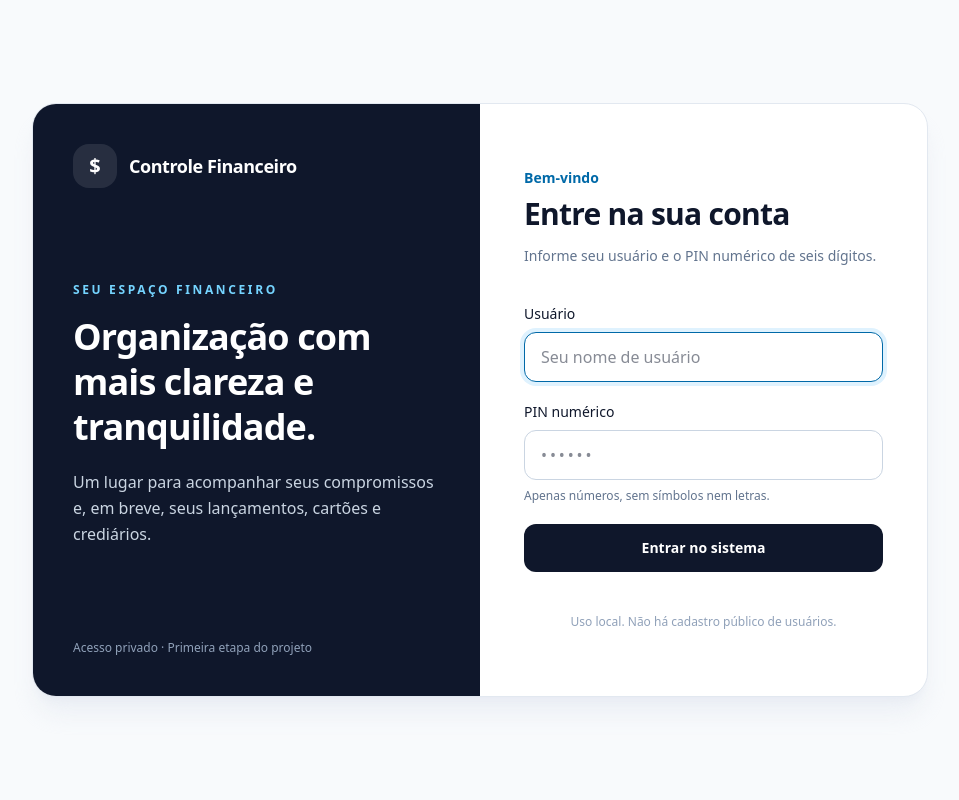
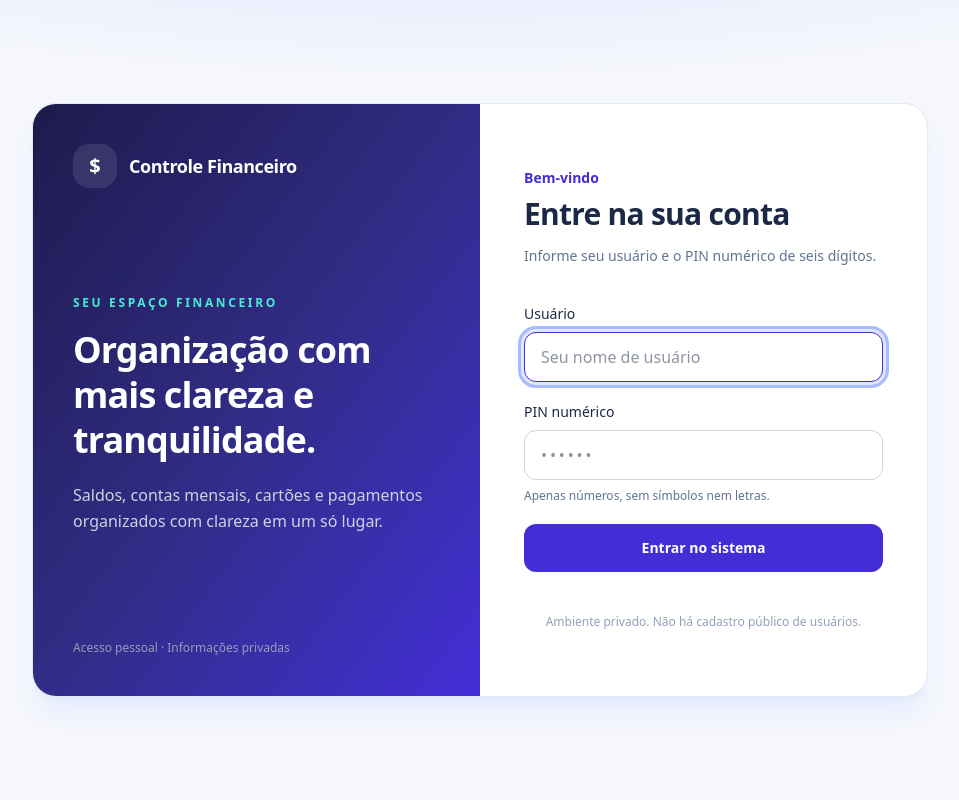
Before and after one commit to jrgviana/controle-financeiro, a Laravel app: page /login in a window 1280 px wide. Shown: the whole page, without its empty margins (160-1119 px from the left). Run offline with Laravel 12, Linux system fonts and the light colour scheme; style sheets or scripts are compiled from the project's sources; parts of the project's set-up code (start-up, migrations or seed data) failed here and were passed over; some libraries are stand-ins or nearby versions.

Commit message:
Atualiza tela de login com paleta índigo e linguagem atualizada do sistema

```diff
--- a/resources/views/auth/login.blade.php
+++ b/resources/views/auth/login.blade.php
@@ -2,34 +2,34 @@
 <html lang="pt-BR">
 <head>
     <meta charset="utf-8">
-    <meta name="viewport" content="width=device-width, initial-scale=1">
-    <meta name="theme-color" content="#0f172a">
+    <meta name="viewport" content="width=device-width, initial-scale=1, viewport-fit=cover">
+    <meta name="theme-color" content="#3447af">
     <title>Entrar — Controle Financeiro</title>
     @vite(['resources/css/app.css', 'resources/js/app.js'])
 </head>
-<body class="min-h-screen bg-slate-50 text-slate-900 antialiased">
+<body class="finance-app min-h-screen text-slate-900 antialiased">
     <main class="mx-auto flex min-h-screen w-full max-w-6xl items-center justify-center px-5 py-12">
-        <div class="grid w-full max-w-4xl overflow-hidden rounded-3xl border border-slate-200 bg-white shadow-xl shadow-slate-200/60 md:grid-cols-2">
-            <section class="hidden flex-col justify-between bg-slate-900 p-10 text-white md:flex">
+        <div class="grid w-full max-w-4xl overflow-hidden rounded-3xl border border-slate-200 bg-white shadow-xl shadow-indigo-100/70 md:grid-cols-2">
+            <section class="hidden flex-col justify-between bg-gradient-to-br from-indigo-950 via-indigo-900 to-indigo-700 p-10 text-white md:flex">
                 <div class="flex items-center gap-3">
                     <div class="flex size-11 items-center justify-center rounded-2xl bg-white/10 text-xl font-semibold">$</div>
                     <div class="text-lg font-semibold tracking-tight">Controle Financeiro</div>
                 </div>
                 <div>
-                    <p class="mb-4 text-xs font-semibold uppercase tracking-[.22em] text-sky-300">Seu espaço financeiro</p>
+                    <p class="mb-4 text-xs font-semibold uppercase tracking-[.22em] text-teal-300">Seu espaço financeiro</p>
                     <h1 class="text-4xl font-semibold leading-tight tracking-tight">Organização com mais clareza e tranquilidade.</h1>
-                    <p class="mt-5 text-base leading-relaxed text-slate-300">Um lugar para acompanhar seus compromissos e, em breve, seus lançamentos, cartões e crediários.</p>
+                    <p class="mt-5 text-base leading-relaxed text-slate-300">Saldos, contas mensais, cartões e pagamentos organizados com clareza em um só lugar.</p>
                 </div>
-                <p class="text-xs text-slate-400">Acesso privado · Primeira etapa do projeto</p>
+                <p class="text-xs text-slate-400">Acesso pessoal · Informações privadas</p>
             </section>
 
             <section class="px-6 py-12 sm:px-11 sm:py-16">
                 <div class="mb-10 flex items-center gap-3 md:hidden">
-                    <div class="flex size-10 items-center justify-center rounded-xl bg-slate-900 font-bold text-white">$</div>
+                    <div class="flex size-10 items-center justify-center rounded-xl bg-indigo-700 font-bold text-white">$</div>
                     <span class="text-lg font-semibold tracking-tight">Controle Financeiro</span>
                 </div>
 
-                <p class="mb-2 text-sm font-semibold text-sky-700">Bem-vindo</p>
+                <p class="mb-2 text-sm font-semibold text-indigo-700">Bem-vindo</p>
                 <h2 class="text-3xl font-semibold tracking-tight">Entre na sua conta</h2>
                 <p class="mt-3 text-sm leading-6 text-slate-500">Informe seu usuário e o PIN numérico de seis dígitos.</p>
 
@@ -38,21 +38,21 @@
                     <div>
                         <label for="username" class="mb-2 block text-sm font-medium">Usuário</label>
                         <input id="username" name="username" type="text" value="{{ old('username') }}" autocomplete="username" autocapitalize="none" required autofocus maxlength="40"
-                               class="block w-full rounded-xl border border-slate-300 bg-white px-4 py-3 text-base outline-none transition focus:border-sky-700 focus:ring-4 focus:ring-sky-100"
+                               class="block w-full rounded-xl border border-slate-300 bg-white px-4 py-3 text-base outline-none transition focus:border-indigo-700 focus:ring-4 focus:ring-indigo-100"
                                placeholder="Seu nome de usuário">
                         @error('username') <p class="mt-2 text-sm text-red-600" role="alert">{{ $message }}</p> @enderror
                     </div>
                     <div>
                         <label for="pin" class="mb-2 block text-sm font-medium">PIN numérico</label>
                         <input id="pin" name="pin" type="password" inputmode="numeric" pattern="[0-9]{6}" minlength="6" maxlength="6" autocomplete="current-password" required
-                               class="block w-full rounded-xl border border-slate-300 bg-white px-4 py-3 text-base tracking-[.18em] outline-none transition focus:border-sky-700 focus:ring-4 focus:ring-sky-100"
+                               class="block w-full rounded-xl border border-slate-300 bg-white px-4 py-3 text-base tracking-[.18em] outline-none transition focus:border-indigo-700 focus:ring-4 focus:ring-indigo-100"
                                placeholder="••••••" aria-describedby="pin-help">
                         <p id="pin-help" class="mt-2 text-xs text-slate-500">Apenas números, sem símbolos nem letras.</p>
                         @error('pin') <p class="mt-2 text-sm text-red-600" role="alert">{{ $message }}</p> @enderror
                     </div>
-                    <button type="submit" class="w-full rounded-xl bg-slate-900 px-5 py-3.5 text-sm font-semibold text-white transition hover:bg-slate-800 focus:outline-none focus:ring-4 focus:ring-sky-200">Entrar no sistema</button>
+                    <button type="submit" class="w-full rounded-xl bg-indigo-700 px-5 py-3.5 text-sm font-semibold text-white transition hover:bg-indigo-800 focus:outline-none focus:ring-4 focus:ring-indigo-200">Entrar no sistema</button>
                 </form>
-                <p class="mt-10 text-center text-xs leading-5 text-slate-400">Uso local. Não há cadastro público de usuários.</p>
+                <p class="mt-10 text-center text-xs leading-5 text-slate-400">Ambiente privado. Não há cadastro público de usuários.</p>
             </section>
         </div>
     </main>
```
